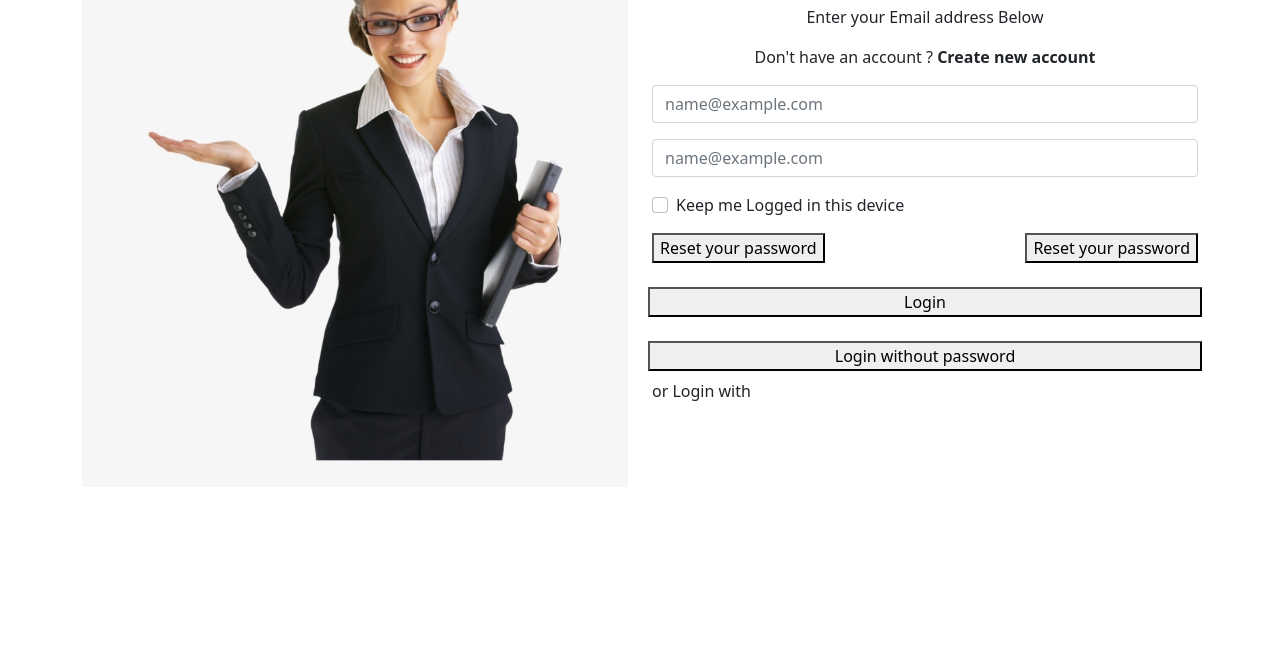
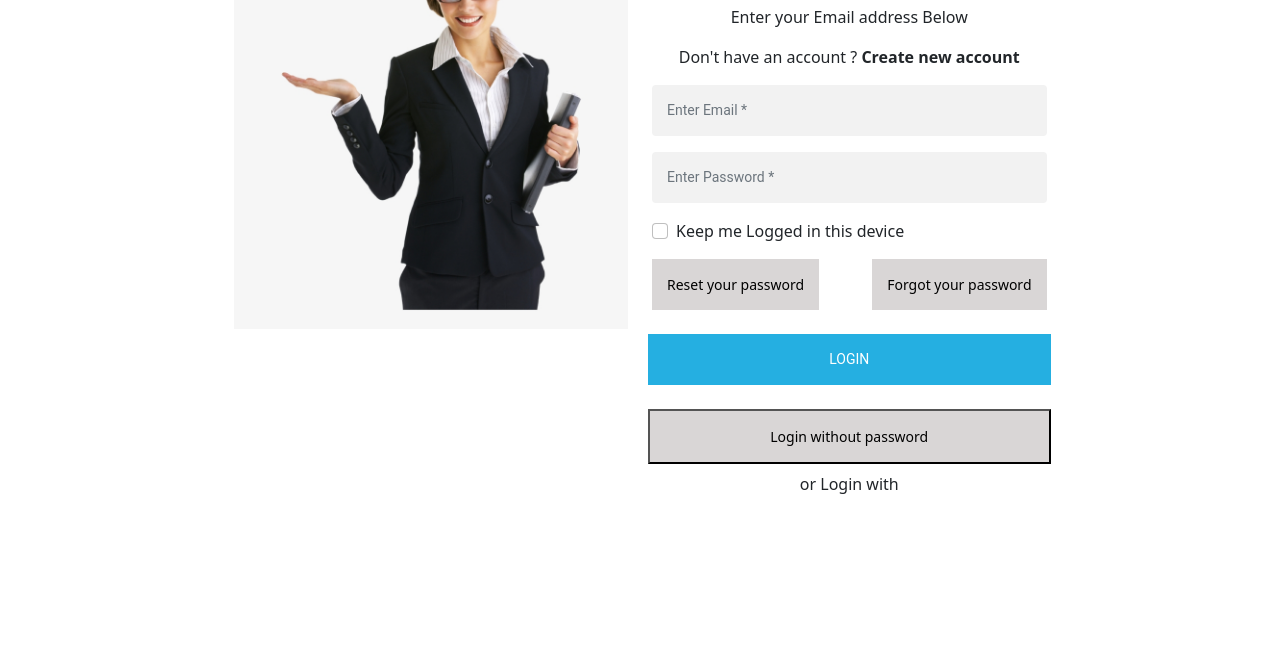
Before and after one commit to amolkapadi/newcontact, a plain HTML site: page index.html in a window 1280 px wide. Shown: the part 131-800 px from the top of the page. Drawn offline with nearby package versions, Linux system fonts and the light colour scheme.

Commit message:
Add files via upload

```diff
--- a/index.html
+++ b/index.html
@@ -8,11 +8,11 @@
     <!-- Bootstrap CSS -->
     <link href="https://cdn.jsdelivr.net/npm/bootstrap@5.0.2/dist/css/bootstrap.min.css" rel="stylesheet" integrity="sha384-EVSTQN3/azprG1Anm3QDgpJLIm9Nao0Yz1ztcQTwFspd3yD65VohhpuuCOmLASjC" crossorigin="anonymous">
     <link href="./style.css" rel="stylesheet" >
-    <title>Hello, world!</title>
+    <title>Hello, wrld!</title>
   </head>
   <body>
     <div class="container py-5">
-        <div class="row">
+        <div class="row w-75 mx-auto">
             <div class="col-md-6">
                 <img src="./contact.png" class="img-fluid" >
             </div>
@@ -22,10 +22,10 @@
                 <p class="text-center">Enter your Email address Below</p>
                 <p class="text-center">Don't have an account ? <b>Create new account</b></p>
                 <div class="mb-3">
-                    <input type="email" class="form-control" id="exampleFormControlInput1" placeholder="name@example.com">
+                    <input type="email" class="form-control" id="exampleFormControlInput1" placeholder="Enter Email *">
                 </div>
                 <div class="mb-3">
-                    <input type="email" class="form-control" id="exampleFormControlInput1" placeholder="name@example.com">
+                    <input type="email" class="form-control" id="exampleFormControlInput1" placeholder="Enter Password *">
                 </div>
                 <div class="form-check ">
                     <input class="form-check-input" type="checkbox" value="" id="flexCheckDefault">
@@ -34,16 +34,16 @@
                     </label>
                   </div>
                   <div class="d-flex mt-3">
-                    <button>Reset your password</button>
-                    <button class="ms-auto">Reset your password</button>
+                    <button class="bt-forget">Reset your password</button>
+                    <button class="ms-auto bt-forget">Forgot your password</button>
                   </div>
                   <div class="row mt-3 p-2">
-                    <button>Login</button>
+                    <button class="btn-Login">Login</button>
                 </div>
                 <div class="row mt-2 p-2">
-                    <button>Login without password</button>
+                    <button class="loginwithout">Login without password</button>
                 </div>
-                <p>or Login with</p>
+                <p class="text-center">or Login with</p>
             </div>
         </div>
     </div>
--- a/style.css
+++ b/style.css
@@ -0,0 +1,48 @@
+*{
+    padding: 0;
+    margin: 0;
+    box-sizing: border-box;
+}
+.form-control{
+    font-family: "Roboto", sans-serif;
+    outline: 0;
+    background: #f2f2f2;
+    width: 100%;
+    border: 0;
+    margin: 0 0 15px;
+    padding: 15px;
+    box-sizing: border-box;
+    font-size: 14px;
+}
+.btn-Login{
+    font-family: "Roboto", sans-serif;
+    text-transform: uppercase;
+    outline: 0;
+    background: #25afe1;
+    width: 100%;
+    border: 0;
+    padding: 15px;
+    color: #FFFFFF;
+    font-size: 14px;
+    -webkit-transition: all 0.3 ease;
+    transition: all 0.3 ease;
+    cursor: pointer;
+
+}
+.bt-forget{
+    background: rgb(217, 214, 214);
+    border: 0;
+    padding: 15px;
+    color: black;
+    font-size: 14px;
+    -webkit-transition: all 0.3 ease;
+    transition: all 0.3 ease;
+    cursor: pointer;
+}
+.loginwithout{
+    background: rgb(217, 214, 214);
+    width: 100%;
+    padding: 15px;
+    color: black;
+    font-size: 14px;
+}
```
